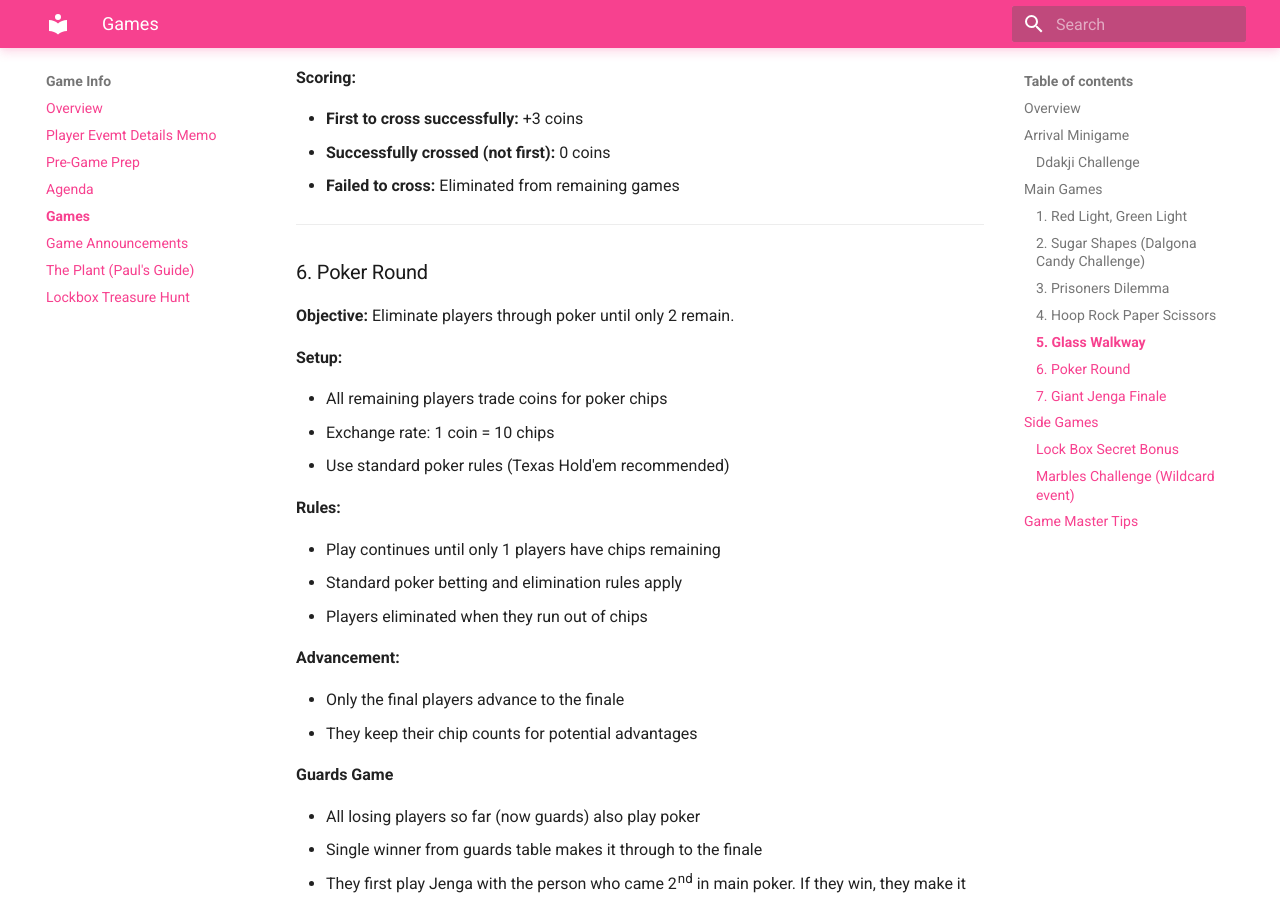
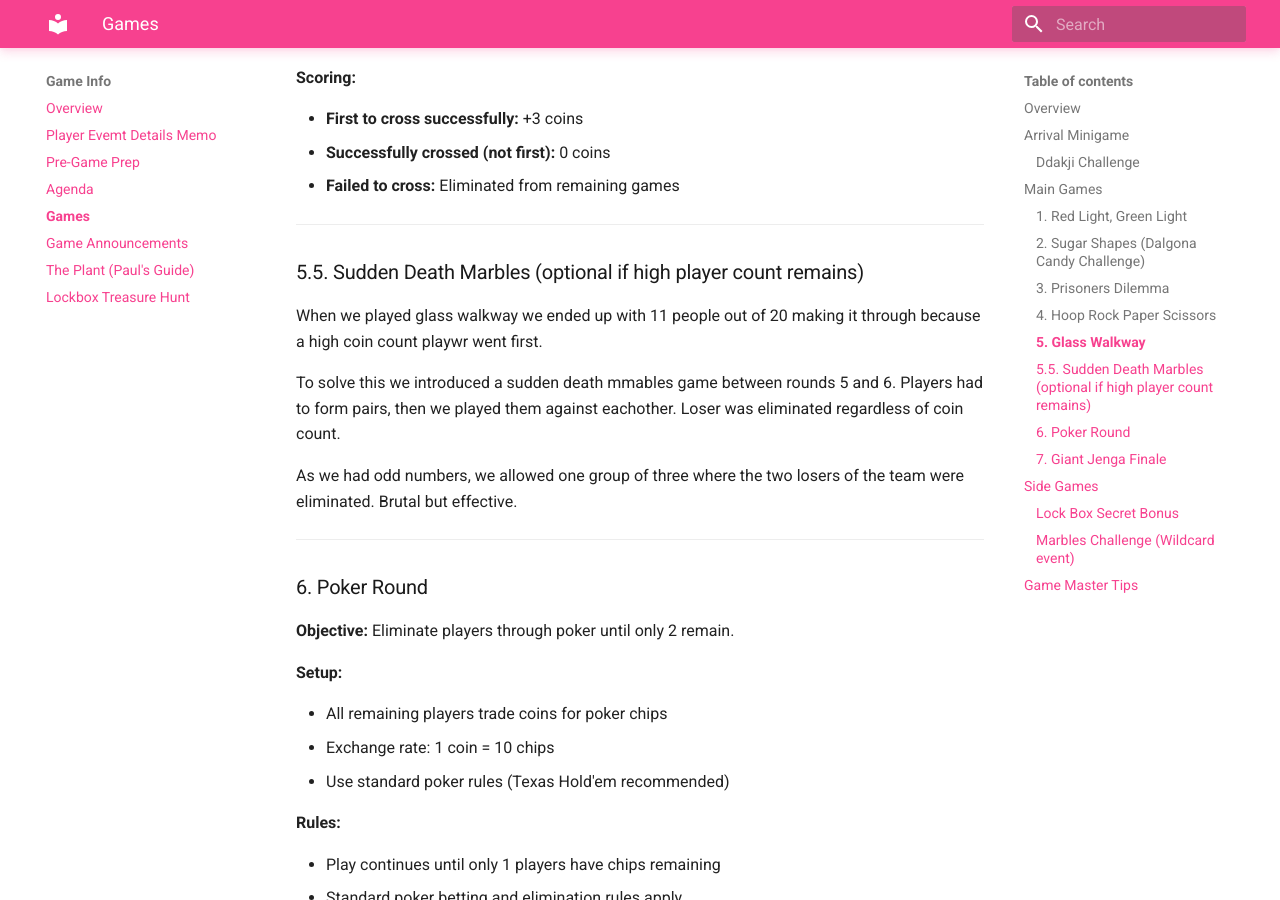
Before and after one commit to andrew-scorchsoft/squid-game, an MkDocs documentation site: the page built from docs/games.md, in a window 1280 px wide and 900 px high, scrolled down 5384 px. Built offline with MkDocs 1.6.1 and Material for MkDocs 9.7.7, drawn with Linux system fonts in a browser that asks for light colours.

Commit message:
Update games.md to have marbles suddenly death round

```diff
--- a/docs/games.md
+++ b/docs/games.md
@@ -210,6 +210,16 @@ Welcome to the Squid Game Garden Party! Players will compete through a series of
 
 ---
 
+### 5.5. Sudden Death Marbles (optional if high player count remains)
+
+When we played glass walkway we ended up with 11 people out of 20 making it through because a high coin count playwr went first.
+
+To solve this we introduced a sudden death mmables game between rounds 5 and 6. Players had to form pairs, then we played them against eachother. Loser was eliminated regardless of coin count.
+
+As we had odd numbers, we allowed one group of three where the two losers of the team were eliminated. Brutal but effective.
+
+---
+
 ### 6. Poker Round
 
 **Objective:** Eliminate players through poker until only 2 remain.
```
